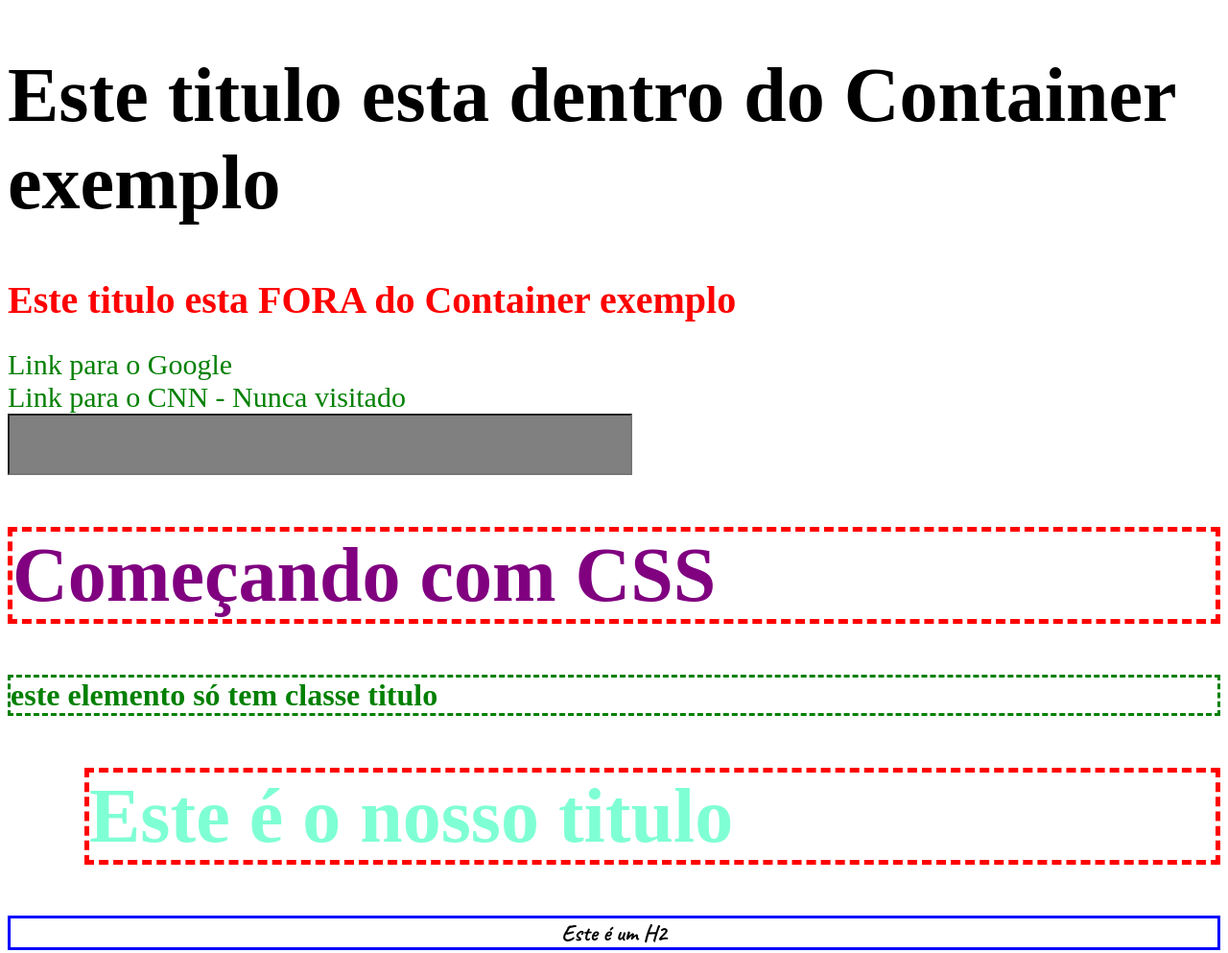
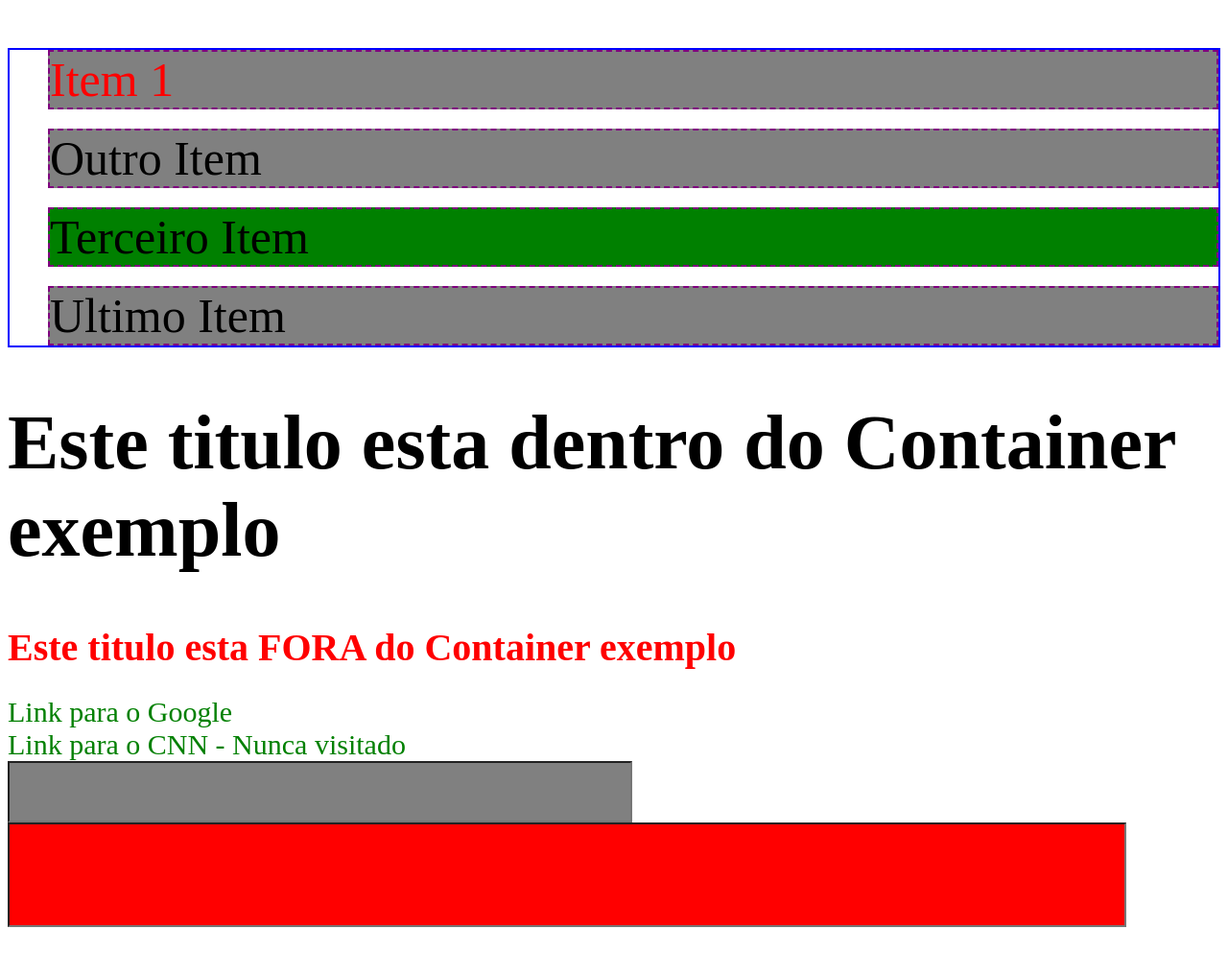
Before and after one commit to CleversonBergmann/css_playground, a plain HTML site: page index.html in a window 1280 px wide. Shown: the top 993 px of the page at 96% size. Drawn offline with Linux system fonts and the light colour scheme.

Commit message:
Explicado sobre seletores

```diff
--- a/CSS/style.css
+++ b/CSS/style.css
@@ -119,10 +119,40 @@ Regra de Especificidade:
             background-color: grey;
             font-size: 50px;
         color: white
+        }
 
+        .meu-input[ type="number"] {
+            font-size: 90px;
+            background-color: red;
         }
 
         .meu-input:focus {
             background-color: white;
             color: black;
         }
+        .nav-menu {
+            border: 2px solid blue ;
+            list-style: none;
+        }
+
+        .menu-item {
+            border: 2px dashed purple;
+            background-color: grey;
+            margin-bottom: 20px;
+        }
+
+        .menu-item:last-child {
+            margin-bottom: 0px;
+        }
+
+        .menu-item:first-child {
+          color: red;
+        }
+
+        .menu-item:nth-child(3) {
+            background-color: green;
+        }
+
+        .menu-item:nth-child ( n + 2 ) {
+            font-weight: bold;
+        }
--- a/index.html
+++ b/index.html
@@ -11,6 +11,13 @@
 </head>
 <body>
 
+    <ul class="nav-menu">
+        <li class="menu-item">Item 1</li>
+        <li class="menu-item">Outro Item</li>
+        <li class="menu-item">Terceiro Item</li>
+        <li class="menu-item">Ultimo Item</li>
+    </ul>
+
     <div class="container-exemplo">
 <h1 class="titulo-generico">Este titulo esta dentro do Container exemplo</h1>
 
@@ -20,7 +27,7 @@
     <a href="http://google.com" class="meu-link">Link para o Google</a><br>
     <a href="http://cnn.com" class="meu-link">Link para o CNN - Nunca visitado</a><br>
     <input type="text" class="meu-input">
-
+    <input type="number" class="meu-input">
 
     <h1 class="titulo titulo-pagina">Começando com CSS</h1>
     <h1 class="titulo ">este elemento só tem classe titulo</h1>
```
